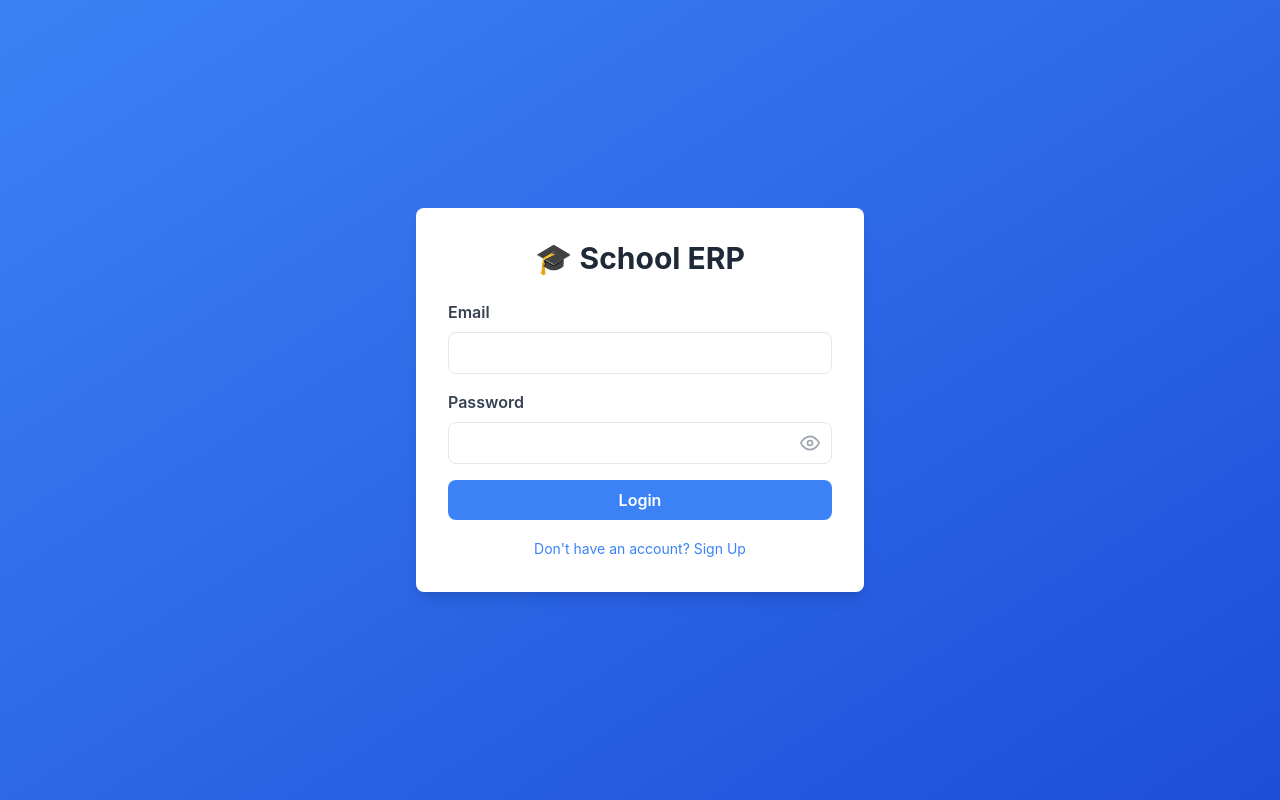
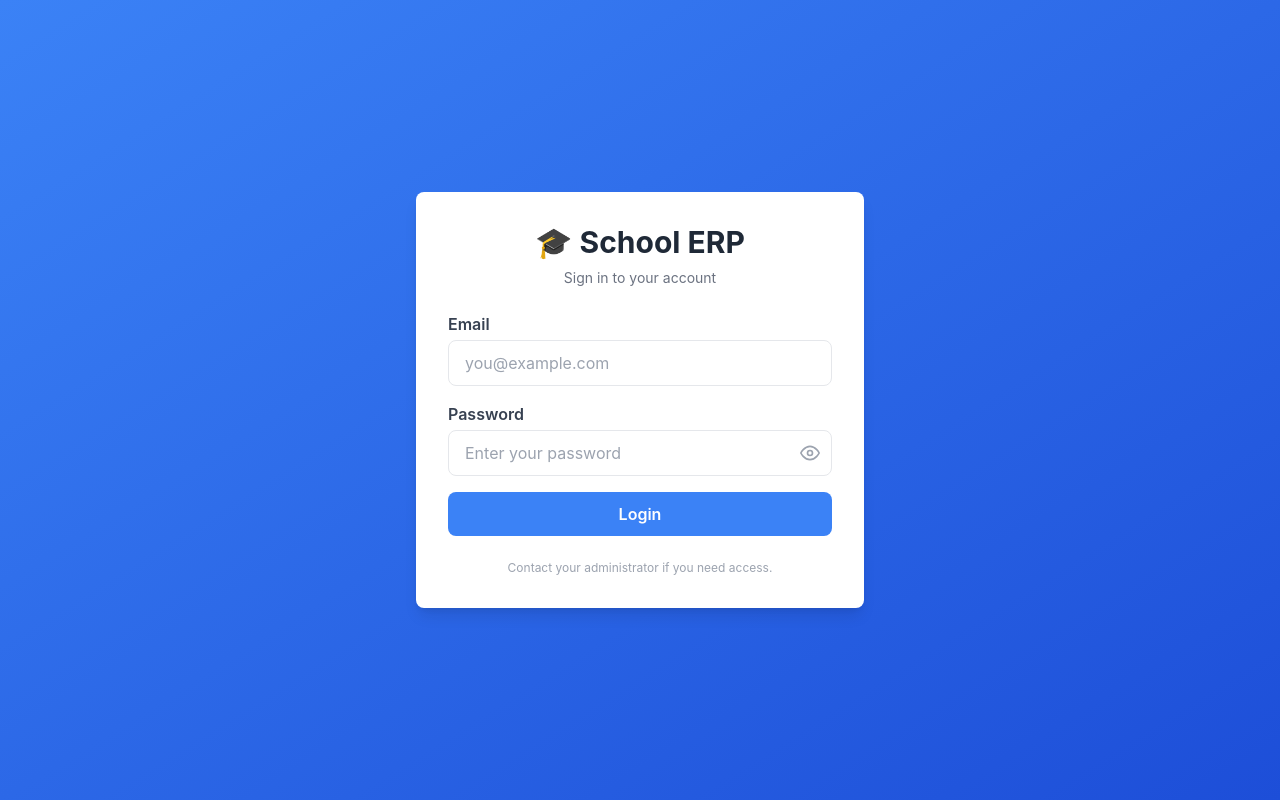
Before and after one commit to chandan9648/kdhs, a React (Create React App) app in the folder frontend/: page /login in a window 1280 px wide. Built offline with nearby package versions, Linux system fonts and the light colour scheme.

Commit message:
feat: implement user authentication routes and login page UI

```diff
--- a/frontend/src/pages/Login.jsx
+++ b/frontend/src/pages/Login.jsx
@@ -1,4 +1,4 @@
-import React, { useEffect, useState } from 'react';
+import React, { useState } from 'react';
 import axios from 'axios';
 
 const EyeIcon = () => (
@@ -24,22 +24,16 @@ const Login = ({ setIsAuthenticated, setUserRole }) => {
   const [email, setEmail] = useState('');
   const [password, setPassword] = useState('');
   const [showPassword, setShowPassword] = useState(false);
-  const [role, setRole] = useState('student');
   const [error, setError] = useState('');
-  const [isSignup, setIsSignup] = useState(false);
-  const [name, setName] = useState('');
   const [loading, setLoading] = useState(false);
 
-  const handleAuth = async (e) => {
+  const handleLogin = async (e) => {
     e.preventDefault();
     setError('');
     setLoading(true);
 
     try {
-      const endpoint = isSignup ? '/api/auth/signup' : '/api/auth/login';
-      const data = isSignup ? { name, email, password, role } : { email, password };
-
-      const response = await axios.post(endpoint, data);
+      const response = await axios.post('/api/auth/login', { email, password });
 
       localStorage.setItem('token', response.data.token);
       localStorage.setItem('role', response.data.user.role);
@@ -48,7 +42,7 @@ const Login = ({ setIsAuthenticated, setUserRole }) => {
       setIsAuthenticated(true);
       setUserRole(response.data.user.role);
     } catch (err) {
-      setError(err.response?.data?.message || 'Error occurred');
+      setError(err.response?.data?.message || 'Invalid credentials');
     } finally {
       setLoading(false);
     }
@@ -57,50 +51,39 @@ const Login = ({ setIsAuthenticated, setUserRole }) => {
   return (
     <div className="min-h-screen bg-gradient-to-br from-blue-500 to-blue-700 flex items-center justify-center p-4">
       <div className="bg-white rounded-lg shadow-lg p-8 w-full max-w-md">
-        <h1 className="text-3xl font-bold text-center mb-6 text-gray-800">
-          🎓 School ERP
-        </h1>
+        <h1 className="text-3xl font-bold text-center mb-2 text-gray-800">🎓 School ERP</h1>
+        <p className="text-center text-gray-500 text-sm mb-6">Sign in to your account</p>
 
         {error && (
-          <div className="bg-red-100 border border-red-400 text-red-700 px-4 py-3 rounded mb-4">
+          <div className="bg-red-100 border border-red-400 text-red-700 px-4 py-3 rounded mb-4 text-sm">
             {error}
           </div>
         )}
 
-        <form onSubmit={handleAuth}>
-          {isSignup && (
-            <div className="mb-4">
-              <label className="block text-gray-700 font-semibold mb-2">Name</label>
-              <input
-                type="text"
-                value={name}
-                onChange={(e) => setName(e.target.value)}
-                className="w-full px-4 py-2 border rounded-lg focus:outline-none focus:ring-2 focus:ring-blue-500"
-                required
-              />
-            </div>
-          )}
-
-          <div className="mb-4">
-            <label className="block text-gray-700 font-semibold mb-2">Email</label>
+        <form onSubmit={handleLogin} className="space-y-4">
+          <div>
+            <label className="block text-gray-700 font-semibold mb-1">Email</label>
             <input
+              id="login-email"
               type="email"
               value={email}
               onChange={(e) => setEmail(e.target.value)}
-              className="w-full px-4 py-2 border rounded-lg focus:outline-none focus:ring-2 focus:ring-blue-500"
+              className="w-full px-4 py-2.5 border rounded-lg focus:outline-none focus:ring-2 focus:ring-blue-500 transition"
+              placeholder="you@example.com"
               required
             />
           </div>
 
-          <div className="mb-4">
-            <label className="block text-gray-700 font-semibold mb-2">Password</label>
+          <div>
+            <label className="block text-gray-700 font-semibold mb-1">Password</label>
             <div className="relative">
               <input
                 id="login-password"
                 type={showPassword ? 'text' : 'password'}
                 value={password}
                 onChange={(e) => setPassword(e.target.value)}
-                className="w-full px-4 py-2 pr-11 border rounded-lg focus:outline-none focus:ring-2 focus:ring-blue-500"
+                className="w-full px-4 py-2.5 pr-11 border rounded-lg focus:outline-none focus:ring-2 focus:ring-blue-500 transition"
+                placeholder="Enter your password"
                 required
               />
               <button
@@ -115,39 +98,18 @@ const Login = ({ setIsAuthenticated, setUserRole }) => {
             </div>
           </div>
 
-          {isSignup && (
-            <div className="mb-6">
-              <label className="block text-gray-700 font-semibold mb-2">Role</label>
-              <select
-                value={role}
-                onChange={(e) => setRole(e.target.value)}
-                className="w-full px-4 py-2 border rounded-lg focus:outline-none focus:ring-2 focus:ring-blue-500"
-              >
-                <option value="admin">Admin</option>
-                <option value="teacher">Teacher</option>
-                {/* <option value="student">Student</option> */}
-                <option value="parent">Parent</option>
-              </select>
-            </div>
-          )}
-
           <button
             type="submit"
             disabled={loading}
-            className="w-full bg-blue-500 text-white font-semibold py-2 rounded-lg hover:bg-blue-600 transition disabled:bg-gray-400"
+            className="w-full bg-blue-500 text-white font-semibold py-2.5 rounded-lg hover:bg-blue-600 transition disabled:bg-gray-400 mt-2"
           >
-            {loading ? 'Loading...' : isSignup ? 'Sign Up' : 'Login'}
+            {loading ? 'Signing in…' : 'Login'}
           </button>
         </form>
 
-        <div className="mt-4 text-center">
-          <button
-            onClick={() => setIsSignup(!isSignup)}
-            className="text-blue-500 hover:underline text-sm"
-          >
-            {isSignup ? 'Already have an account? Login' : "Don't have an account? Sign Up"}
-          </button>
-        </div>
+        <p className="mt-6 text-center text-xs text-gray-400">
+          Contact your administrator if you need access.
+        </p>
       </div>
     </div>
   );
```
Also changed, not shown: 1 other file (tests, documents, lock files or other folders).
